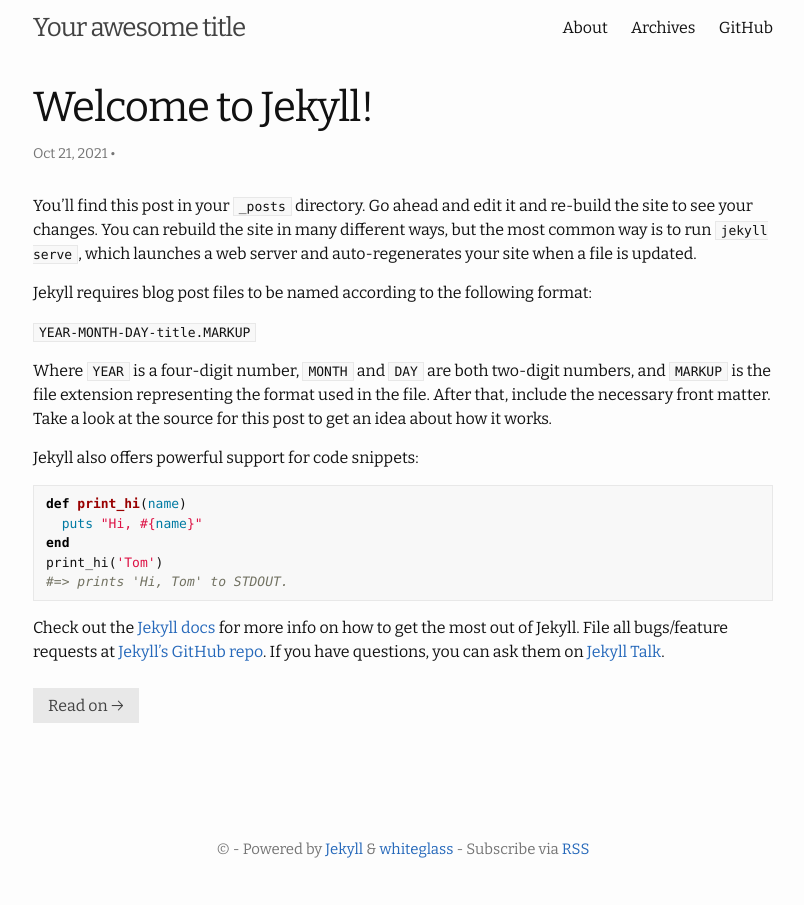
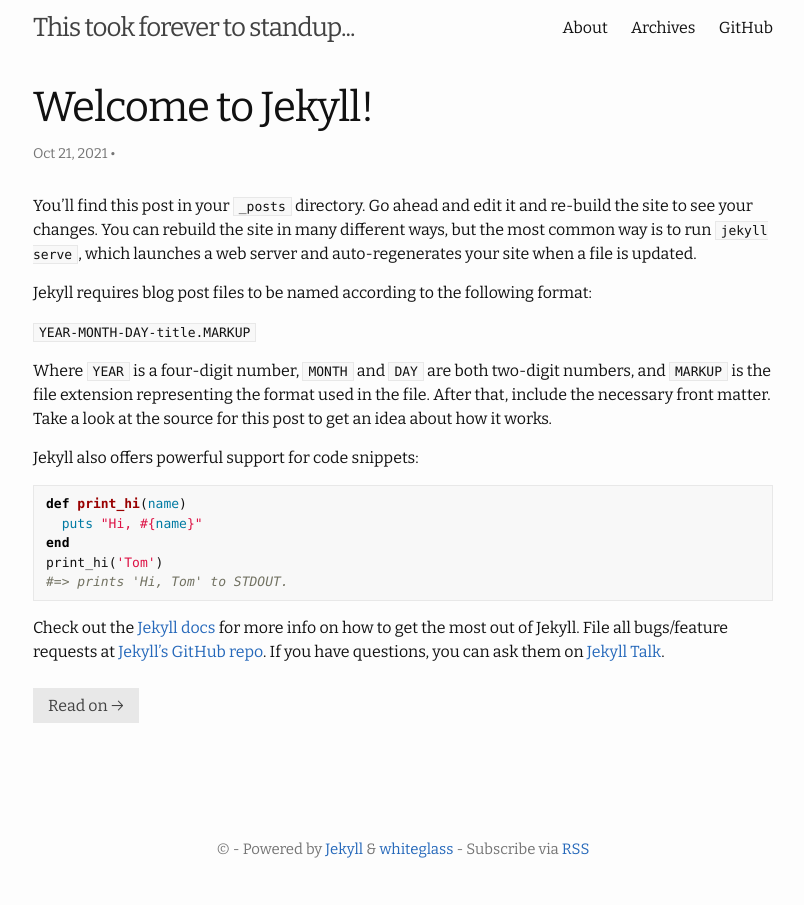
Before and after one commit to oneNutW0nder/onenutw0nder.github.io, a Jekyll site: the page built from index.html, in a window 1280 px wide. Shown: the whole page, without its empty margins (237-1041 px from the left). Built offline with Jekyll 4.4.1, drawn with Linux system fonts in a browser that asks for light colours; the list of posts is cut into pages by our own code.

Commit message:
final test of conf changes

```diff
--- a/_config.yml
+++ b/_config.yml
@@ -1,7 +1,7 @@
 github: [metadata]
 
-title: Your awesome title
-email: your-email@example.com
+title: This took forever to standup...
+email: scb5436@rit.edu
 description: >- # this means to ignore newlines until "baseurl:"
   Write an awesome description for your new site here. You can edit this
   line in _config.yml. It will appear in your document head meta (for
```
Also changed, not shown: 6 other files.
